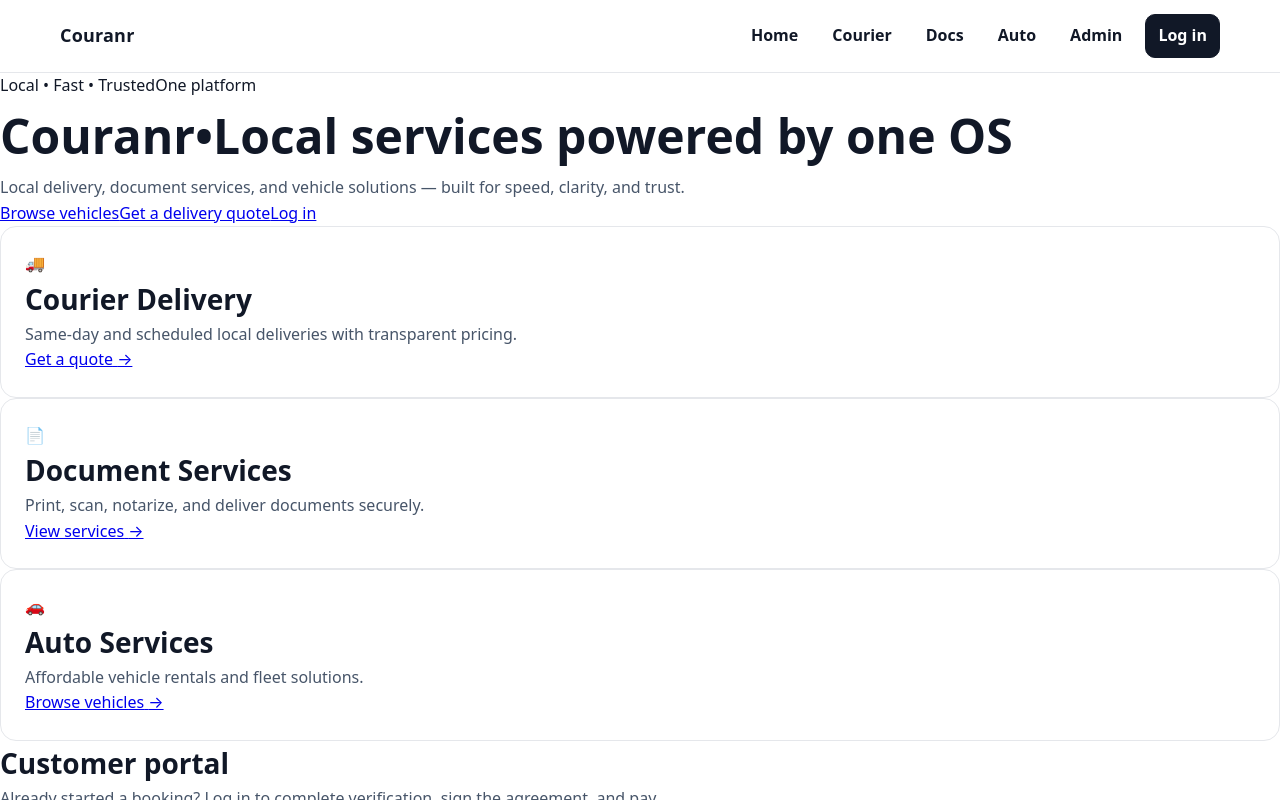
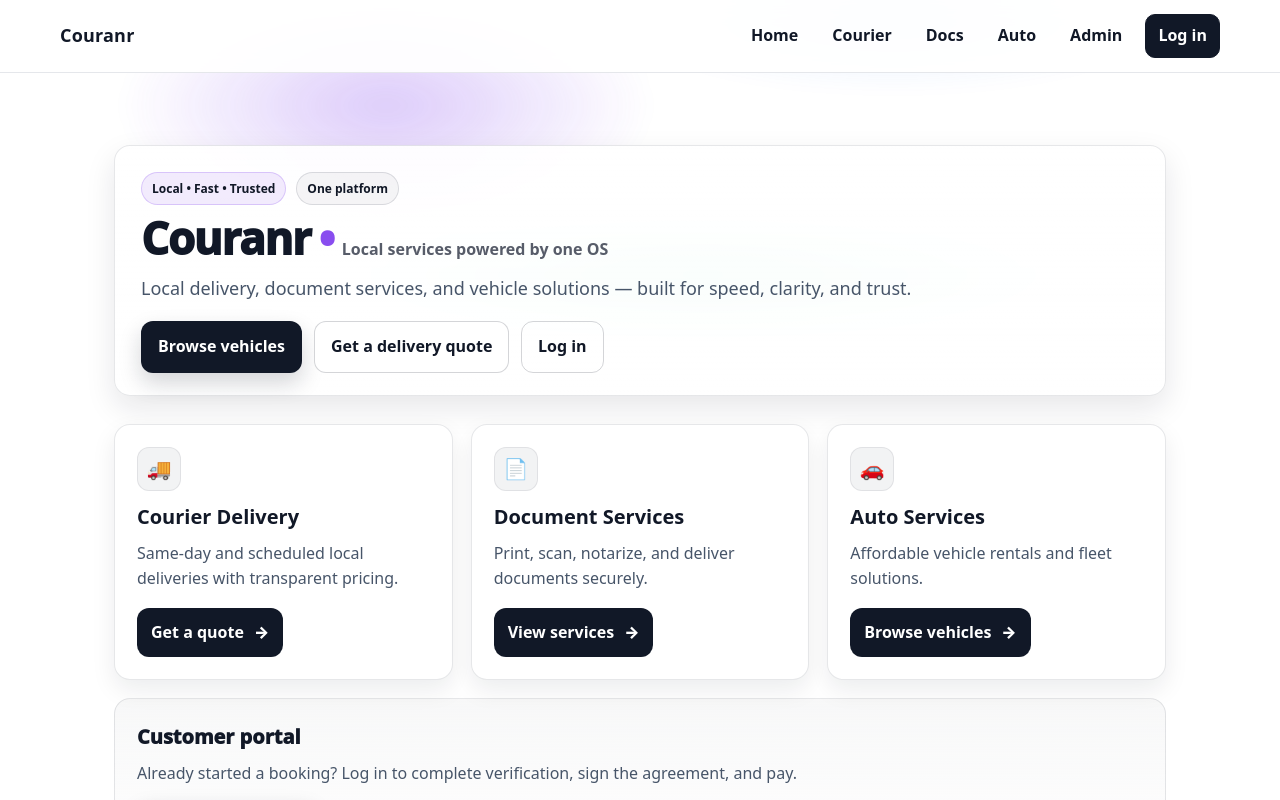
Before and after one commit to kkoly10/couranr-os, a Next.js app: page / in a window 1280 px wide. Shown: the top 800 px of the page. Built offline with nearby package versions, Linux system fonts and the light colour scheme.

Commit message:
Update globals.css

```diff
--- a/app/globals.css
+++ b/app/globals.css
@@ -1,92 +1,294 @@
+/* app/globals.css */
+
 /* ===== RESET ===== */
-* {
-  box-sizing: border-box;
+* { box-sizing: border-box; }
+html, body { margin: 0; padding: 0; }
+
+/* ===== THEME ===== */
+:root{
+  --bg: #0b1220;
+  --surface: rgba(255,255,255,0.85);
+  --surface2: rgba(255,255,255,0.72);
+  --text: #0f172a;
+  --muted: #475569;
+  --border: rgba(15,23,42,0.10);
+  --shadow: 0 12px 30px rgba(15, 23, 42, 0.10);
+  --shadow2: 0 18px 40px rgba(15, 23, 42, 0.16);
+  --radius: 16px;
 }
 
-html, body {
-  margin: 0;
-  padding: 0;
-}
-
-/* ===== BASE ===== */
-body {
-  font-family: system-ui, -apple-system, BlinkMacSystemFont,
-    "Segoe UI", Roboto, Helvetica, Arial, sans-serif;
+body{
+  font-family: system-ui, -apple-system, BlinkMacSystemFont, "Segoe UI", Roboto, Helvetica, Arial, sans-serif;
   background: #f8fafc;
-  color: #0f172a;
+  color: var(--text);
   line-height: 1.6;
 }
 
-/* ===== LAYOUT ===== */
-.container {
-  max-width: 1200px;
-  margin: 0 auto;
-  padding: 0 24px;
+/* ===== GLOBAL MOTION ===== */
+a, button, .interactiveCard{
+  transition: transform 160ms ease, box-shadow 160ms ease, opacity 160ms ease, background 160ms ease, border-color 160ms ease;
 }
 
-/* ===== TYPOGRAPHY ===== */
-h1 {
-  font-size: 3rem;
-  font-weight: 800;
-  margin: 0;
+@media (prefers-reduced-motion: reduce) {
+  a, button, .interactiveCard { transition: none; }
+  .bgGlow { animation: none !important; }
 }
 
-h2 {
-  font-size: 1.75rem;
-  font-weight: 700;
-  margin: 0;
+/* ===== HOME LAYOUT ===== */
+.home{
+  max-width: 1100px;
+  margin: 0 auto;
+  padding: 72px 24px 56px;
+  position: relative;
 }
 
-h3 {
-  font-size: 1.1rem;
-  font-weight: 600;
-  margin: 0;
+/* animated ambient glow */
+.bgGlow{
+  position: absolute;
+  inset: -140px -80px auto -80px;
+  height: 420px;
+  background: radial-gradient(closest-side at 30% 40%, rgba(124,58,237,0.30), transparent 70%),
+              radial-gradient(closest-side at 70% 20%, rgba(59,130,246,0.22), transparent 70%),
+              radial-gradient(closest-side at 55% 80%, rgba(16,185,129,0.18), transparent 70%);
+  filter: blur(18px);
+  opacity: 0.9;
+  pointer-events: none;
+  animation: floatGlow 7s ease-in-out infinite;
 }
 
-p {
+@keyframes floatGlow{
+  0% { transform: translate3d(0,0,0) scale(1); }
+  50% { transform: translate3d(0,14px,0) scale(1.02); }
+  100% { transform: translate3d(0,0,0) scale(1); }
+}
+
+/* Hero */
+.homeHero{
+  margin-bottom: 28px;
+  padding: 26px 26px 22px;
+  border: 1px solid var(--border);
+  border-radius: var(--radius);
+  background: linear-gradient(180deg, rgba(255,255,255,0.92), rgba(255,255,255,0.75));
+  box-shadow: var(--shadow);
+  backdrop-filter: blur(8px);
+}
+
+.badgeRow{
+  display: flex;
+  gap: 10px;
+  flex-wrap: wrap;
+  margin-bottom: 10px;
+}
+
+.badge{
+  font-size: 12px;
+  font-weight: 800;
+  padding: 6px 10px;
+  border-radius: 999px;
+  border: 1px solid rgba(124,58,237,0.22);
+  background: rgba(124,58,237,0.10);
+}
+
+.badge.ghost{
+  border-color: rgba(15,23,42,0.12);
+  background: rgba(15,23,42,0.04);
+}
+
+.heroTitle{
   margin: 0;
-  color: #475569;
+  font-size: 44px;
+  font-weight: 950;
+  letter-spacing: -0.03em;
+  line-height: 1.08;
+}
+
+.heroTitleDot{
+  margin: 0 8px;
+  color: rgba(124,58,237,0.9);
+}
+
+.heroTitleSub{
+  font-size: 16px;
+  font-weight: 800;
+  letter-spacing: 0;
+  color: rgba(15,23,42,0.70);
+}
+
+.heroDesc{
+  margin-top: 12px;
+  margin-bottom: 18px;
+  font-size: 18px;
+  color: var(--muted);
+  max-width: 780px;
+}
+
+.heroActions{
+  display: flex;
+  gap: 12px;
+  flex-wrap: wrap;
 }
 
 /* ===== BUTTONS ===== */
-button {
-  padding: 12px 18px;
-  border-radius: 10px;
-  border: none;
-  font-weight: 600;
+.btn{
+  display: inline-flex;
+  align-items: center;
+  justify-content: center;
+  gap: 10px;
+  padding: 12px 16px;
+  border-radius: 12px;
+  font-weight: 900;
+  text-decoration: none;
+  border: 1px solid transparent;
   cursor: pointer;
+  user-select: none;
+  will-change: transform;
 }
 
-.btn-primary {
-  background: #0f172a;
-  color: white;
+.btnPrimary{
+  background: #111827;
+  color: #fff;
+  box-shadow: 0 10px 22px rgba(17,24,39,0.18);
 }
 
-.btn-secondary {
-  background: #e5e7eb;
-  color: #0f172a;
+.btnPrimary:hover{
+  transform: translateY(-2px);
+  box-shadow: 0 16px 34px rgba(17,24,39,0.22);
 }
 
-/* ===== CARDS ===== */
-.card {
-  background: white;
-  border: 1px solid #e5e7eb;
-  border-radius: 16px;
-  padding: 24px;
+.btnSecondary{
+  background: #fff;
+  color: #111827;
+  border-color: rgba(17,24,39,0.18);
 }
 
-/* ===== GRID ===== */
-.grid {
-  display: grid;
-  gap: 24px;
+.btnSecondary:hover{
+  transform: translateY(-2px);
+  box-shadow: 0 14px 28px rgba(15,23,42,0.12);
 }
 
-.grid-3 {
-  grid-template-columns: repeat(3, 1fr);
+.btnGhost{
+  background: rgba(255,255,255,0.0);
+  color: #111827;
+  border-color: rgba(17,24,39,0.18);
 }
 
-@media (max-width: 900px) {
-  .grid-3 {
-    grid-template-columns: 1fr;
-  }
+.btnGhost:hover{
+  transform: translateY(-2px);
+  background: rgba(17,24,39,0.04);
 }
+
+/* ===== CARD GRID ===== */
+.cardGrid{
+  display: grid;
+  grid-template-columns: repeat(auto-fit, minmax(260px, 1fr));
+  gap: 18px;
+  margin-top: 18px;
+}
+
+.card{
+  border: 1px solid var(--border);
+  border-radius: var(--radius);
+  padding: 22px;
+  background: #fff;
+  box-shadow: 0 10px 24px rgba(15, 23, 42, 0.08);
+}
+
+.interactiveCard{
+  position: relative;
+  overflow: hidden;
+}
+
+.interactiveCard::before{
+  content: "";
+  position: absolute;
+  inset: -2px;
+  background: radial-gradient(600px circle at var(--mx, 50%) var(--my, 30%), rgba(124,58,237,0.22), transparent 40%);
+  opacity: 0;
+  transition: opacity 180ms ease;
+  pointer-events: none;
+}
+
+.interactiveCard:hover{
+  transform: translateY(-3px);
+  box-shadow: var(--shadow2);
+}
+
+.interactiveCard:hover::before{
+  opacity: 1;
+}
+
+.cardIcon{
+  width: 44px;
+  height: 44px;
+  display: grid;
+  place-items: center;
+  border-radius: 12px;
+  background: rgba(15,23,42,0.05);
+  border: 1px solid rgba(15,23,42,0.08);
+  font-size: 20px;
+  margin-bottom: 10px;
+}
+
+.cardTitle{
+  margin: 0 0 8px 0;
+  font-size: 20px;
+  font-weight: 900;
+}
+
+.cardDesc{
+  margin: 0;
+  color: var(--muted);
+}
+
+.cardCta{
+  margin-top: 16px;
+  display: inline-flex;
+  align-items: center;
+  gap: 10px;
+  padding: 12px 14px;
+  border-radius: 12px;
+  background: #111827;
+  color: #fff;
+  font-weight: 900;
+  text-decoration: none;
+  width: fit-content;
+}
+
+.cardCta:hover{
+  transform: translateY(-2px);
+  box-shadow: 0 14px 28px rgba(17,24,39,0.20);
+}
+
+.arrow{ transition: transform 160ms ease; }
+.cardCta:hover .arrow{ transform: translateX(2px); }
+
+/* ===== HOME CTA ===== */
+.homeCTA{
+  margin-top: 18px;
+}
+
+.homeCTACard{
+  border: 1px solid var(--border);
+  border-radius: var(--radius);
+  padding: 22px;
+  background: linear-gradient(180deg, rgba(17,24,39,0.03), rgba(255,255,255,1));
+}
+
+.homeCTATitle{
+  margin: 0 0 8px 0;
+  font-size: 20px;
+  font-weight: 950;
+}
+
+.homeCTADesc{
+  margin: 0;
+  color: var(--muted);
+  max-width: 760px;
+}
+
+.homeCTAActions{
+  display: flex;
+  gap: 12px;
+  flex-wrap: wrap;
+  margin-top: 14px;
+}
```
